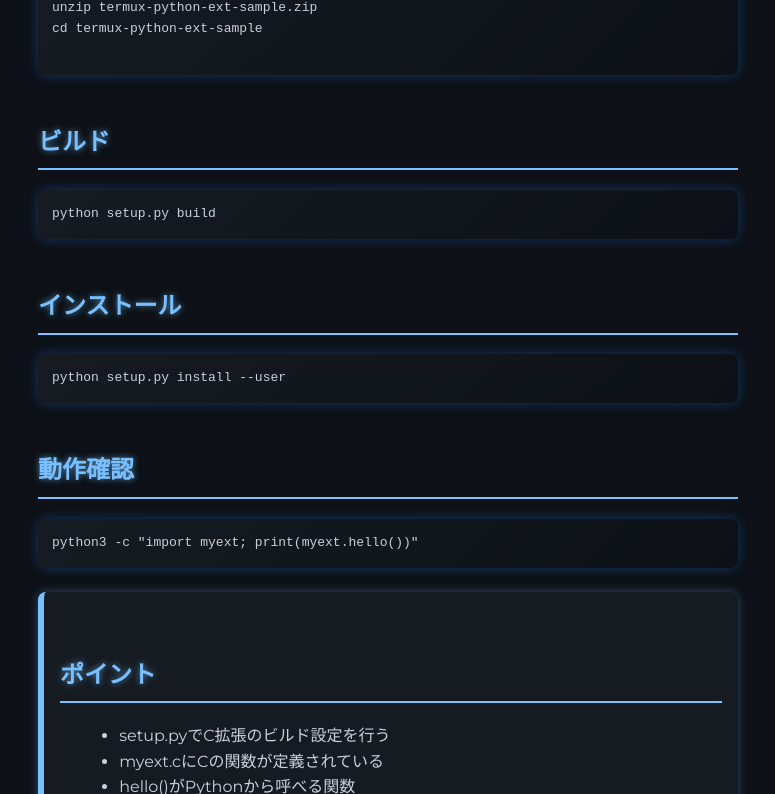
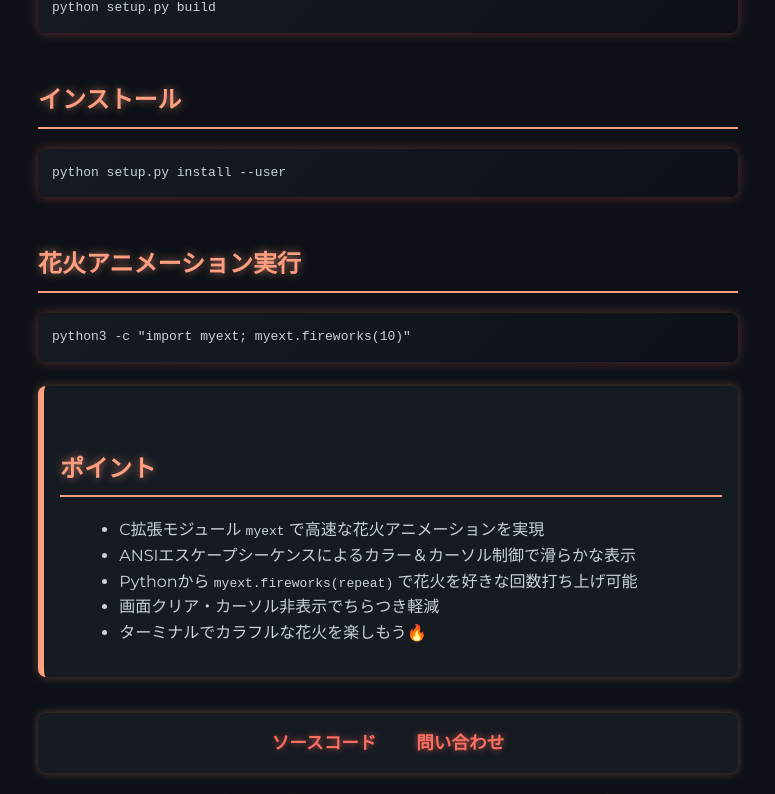
Before and after one commit to tanuki276/Python-Runtime, a plain HTML site: page index.html in a window 1280 px wide. Shown: the part 634-1428 px from the top of the page, without its empty margins (252-1027 px from the left). Drawn offline with Linux system fonts and the light colour scheme.

Commit message:
index.html の更新

```diff
--- a/index.html
+++ b/index.html
@@ -3,7 +3,7 @@
 <head>
   <meta charset="UTF-8" />
   <meta name="viewport" content="width=device-width, initial-scale=1" />
-  <title>Python C拡張ランタイム 手順まとめ</title>
+  <title>Python C拡張 花火アニメーション 手順まとめ</title>
   <style>
     @import url('https://fonts.googleapis.com/css2?family=Montserrat:wght@400;700&display=swap');
 
@@ -20,16 +20,16 @@
     }
     h1 {
       text-align: center;
-      color: #58a6ff;
+      color: #ff6f61;
       margin-bottom: 1em;
-      text-shadow: 0 0 8px #58a6ffaa;
+      text-shadow: 0 0 12px #ff6f61aa;
     }
     h2 {
-      color: #79c0ff;
-      border-bottom: 2px solid #79c0ff;
+      color: #ff9f80;
+      border-bottom: 2px solid #ff9f80;
       padding-bottom: 0.3em;
       margin-top: 2em;
-      text-shadow: 0 0 6px #79c0ffaa;
+      text-shadow: 0 0 8px #ff9f80aa;
     }
     pre {
       background: linear-gradient(135deg, #161b22, #0d1117);
@@ -37,46 +37,46 @@
       border-radius: 8px;
       overflow-x: auto;
       font-size: 1em;
-      box-shadow: 0 0 12px #2381ff55;
+      box-shadow: 0 0 12px #ff6f6155;
       transition: box-shadow 0.3s ease;
     }
     pre:hover {
-      box-shadow: 0 0 24px #58a6ffdd;
+      box-shadow: 0 0 24px #ff6f61dd;
     }
     ul {
       margin-left: 1.2em;
     }
     .point {
       background-color: #161b22;
-      border-left: 6px solid #79c0ff;
+      border-left: 6px solid #ff9f80;
       padding: 16px;
       margin-top: 1.5em;
       border-radius: 8px;
-      box-shadow: 0 0 10px #79c0ff55;
+      box-shadow: 0 0 10px #ff9f8055;
       transition: box-shadow 0.3s ease;
     }
     .point:hover {
-      box-shadow: 0 0 20px #79c0ffdd;
+      box-shadow: 0 0 20px #ff9f80dd;
     }
     .links {
       margin-top: 2em;
       padding: 16px;
       background-color: #161b22;
       border-radius: 8px;
-      box-shadow: 0 0 10px #79c0ff55;
+      box-shadow: 0 0 10px #ff9f8055;
       text-align: center;
       font-size: 1.1em;
     }
     .links a {
-      color: #58a6ff;
+      color: #ff6f61;
       font-weight: 700;
       margin: 0 1em;
       text-decoration: none;
-      text-shadow: 0 0 6px #58a6ffaa;
+      text-shadow: 0 0 6px #ff6f61aa;
       transition: color 0.3s ease;
     }
     .links a:hover {
-      color: #79c0ff;
+      color: #ff9f80;
     }
 
     /* フェードテキスト */
@@ -93,7 +93,7 @@
 </head>
 <body>
 
-  <h1>Python C拡張ランタイム 手順まとめ</h1>
+  <h1>Python C拡張 花火アニメーション 手順まとめ</h1>
 
   <h2 id="install-modules" class="fade-text">必要なモジュールのインストール</h2>
   <pre class="fade-text">pkg update && pkg install clang python make unzip git</pre>
@@ -104,10 +104,152 @@ git clone https://github.com/tanuki276/Python-Runtime.git
 cd Python-Runtime/termux-python-ext-sample
   </pre>
 
-  <h2 id="unzip" class="fade-text">（ZIP利用時のみ）ZIP解凍・ディレクトリ移動</h2>
+  <h2 id="build" class="fade-text">ビルド</h2>
+  <pre class="fade-text">python setup.py build</pre>
+
+  <h2 id="install" class="fade-text">インストール</h2>
+  <pre class="fade-text">python setup.py install --user</pre>
+
+  <h2 id="run" class="fade-text">花火アニメーション実行</h2>
+  <pre class="fade-text">python3 -c "import myext; myext.fireworks(10)"</pre>
+
+  <div id="point" class="point fade-text">
+    <h2>ポイント</h2>
+    <ul>
+      <li>C拡張モジュール <code>myext</code> で高速な花火アニメーションを実現</li>
+      <li>ANSIエスケープシーケンスによるカラー＆カーソル制御で滑らかな表示</li>
+      <li>Pythonから <code>myext.fireworks(repeat)</code> で花火を好きな回数打ち上げ可能</li>
+      <li>画面クリア・カーソル非表示でちらつき軽減</li>
+      <li>ターミナルでカラフルな花火を楽しもう🔥</li>
+    </ul>
+  </div>
+
+  <div class="links">
+    <a href="https://github.com/tanuki276/Python-Runtime" target="_blank" rel="noopener">ソースコード</a>
+    <a href="https://discord.gg/vq6pqgXj" target="_blank" rel="noopener">問い合わせ</a>
+  </div>
+
+  <script>
+    // スクロール時に見出しとpreタグのフェードイン演出
+    const fadeTargets = document.querySelectorAll('.fade-text');
+    function checkFade() {
+      const triggerBottom = window.innerHeight * 0.85;
+      fadeTargets.forEach(el => {
+        const top = el.getBoundingClientRect().top;
+        if (top < triggerBottom) {
+          el.classList.add('visible');
+        }
+      });
+    }
+    window.addEventListener('scroll', checkFade);
+    window.addEventListener('load', checkFade);
+  </script>
+
+</body>
+</html><!DOCTYPE html>
+<html lang="ja">
+<head>
+  <meta charset="UTF-8" />
+  <meta name="viewport" content="width=device-width, initial-scale=1" />
+  <title>Python C拡張 花火アニメーション 手順まとめ</title>
+  <style>
+    @import url('https://fonts.googleapis.com/css2?family=Montserrat:wght@400;700&display=swap');
+
+    body {
+      font-family: 'Montserrat', sans-serif;
+      background-color: #0d1117;
+      color: #c9d1d9;
+      max-width: 700px;
+      margin: 40px auto;
+      padding: 20px;
+      line-height: 1.6;
+      overflow-x: hidden;
+      position: relative;
+    }
+    h1 {
+      text-align: center;
+      color: #ff6f61;
+      margin-bottom: 1em;
+      text-shadow: 0 0 12px #ff6f61aa;
+    }
+    h2 {
+      color: #ff9f80;
+      border-bottom: 2px solid #ff9f80;
+      padding-bottom: 0.3em;
+      margin-top: 2em;
+      text-shadow: 0 0 8px #ff9f80aa;
+    }
+    pre {
+      background: linear-gradient(135deg, #161b22, #0d1117);
+      padding: 14px;
+      border-radius: 8px;
+      overflow-x: auto;
+      font-size: 1em;
+      box-shadow: 0 0 12px #ff6f6155;
+      transition: box-shadow 0.3s ease;
+    }
+    pre:hover {
+      box-shadow: 0 0 24px #ff6f61dd;
+    }
+    ul {
+      margin-left: 1.2em;
+    }
+    .point {
+      background-color: #161b22;
+      border-left: 6px solid #ff9f80;
+      padding: 16px;
+      margin-top: 1.5em;
+      border-radius: 8px;
+      box-shadow: 0 0 10px #ff9f8055;
+      transition: box-shadow 0.3s ease;
+    }
+    .point:hover {
+      box-shadow: 0 0 20px #ff9f80dd;
+    }
+    .links {
+      margin-top: 2em;
+      padding: 16px;
+      background-color: #161b22;
+      border-radius: 8px;
+      box-shadow: 0 0 10px #ff9f8055;
+      text-align: center;
+      font-size: 1.1em;
+    }
+    .links a {
+      color: #ff6f61;
+      font-weight: 700;
+      margin: 0 1em;
+      text-decoration: none;
+      text-shadow: 0 0 6px #ff6f61aa;
+      transition: color 0.3s ease;
+    }
+    .links a:hover {
+      color: #ff9f80;
+    }
+
+    /* フェードテキスト */
+    .fade-text {
+      opacity: 0;
+      transform: translateY(20px);
+      transition: opacity 0.6s ease, transform 0.6s ease;
+    }
+    .fade-text.visible {
+      opacity: 1;
+      transform: translateY(0);
+    }
+  </style>
+</head>
+<body>
+
+  <h1>Python C拡張 花火アニメーション 手順まとめ</h1>
+
+  <h2 id="install-modules" class="fade-text">必要なモジュールのインストール</h2>
+  <pre class="fade-text">pkg update && pkg install clang python make unzip git</pre>
+
+  <h2 id="repo-clone" class="fade-text">リポジトリクローン</h2>
   <pre class="fade-text">
-unzip termux-python-ext-sample.zip
-cd termux-python-ext-sample
+git clone https://github.com/tanuki276/Python-Runtime.git
+cd Python-Runtime/termux-python-ext-sample
   </pre>
 
   <h2 id="build" class="fade-text">ビルド</h2>
@@ -116,17 +258,17 @@ cd termux-python-ext-sample
   <h2 id="install" class="fade-text">インストール</h2>
   <pre class="fade-text">python setup.py install --user</pre>
 
-  <h2 id="check" class="fade-text">動作確認</h2>
-  <pre class="fade-text">python3 -c "import myext; print(myext.hello())"</pre>
+  <h2 id="run" class="fade-text">花火アニメーション実行</h2>
+  <pre class="fade-text">python3 -c "import myext; myext.fireworks(10)"</pre>
 
   <div id="point" class="point fade-text">
     <h2>ポイント</h2>
     <ul>
-      <li>setup.pyでC拡張のビルド設定を行う</li>
-      <li>myext.cにCの関数が定義されている</li>
-      <li>hello()がPythonから呼べる関数</li>
-      <li>インストール先はユーザー環境（--user）</li>
-      <li><code>Hello from C Extension!</code> と表示されたら成功</li>
+      <li>C拡張モジュール <code>myext</code> で高速な花火アニメーションを実現</li>
+      <li>ANSIエスケープシーケンスによるカラー＆カーソル制御で滑らかな表示</li>
+      <li>Pythonから <code>myext.fireworks(repeat)</code> で花火を好きな回数打ち上げ可能</li>
+      <li>画面クリア・カーソル非表示でちらつき軽減</li>
+      <li>ターミナルでカラフルな花火を楽しもう🔥</li>
     </ul>
   </div>
 
```
